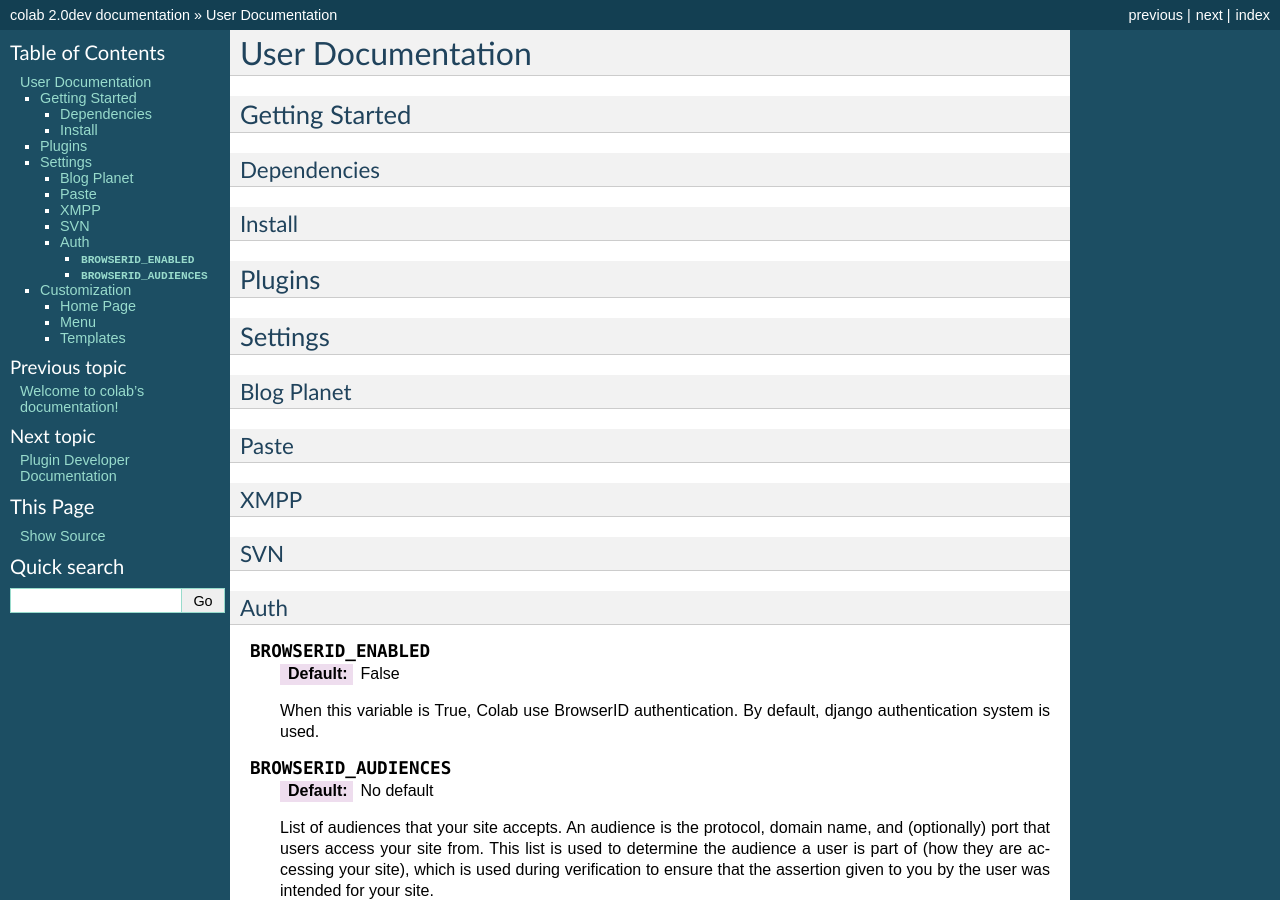
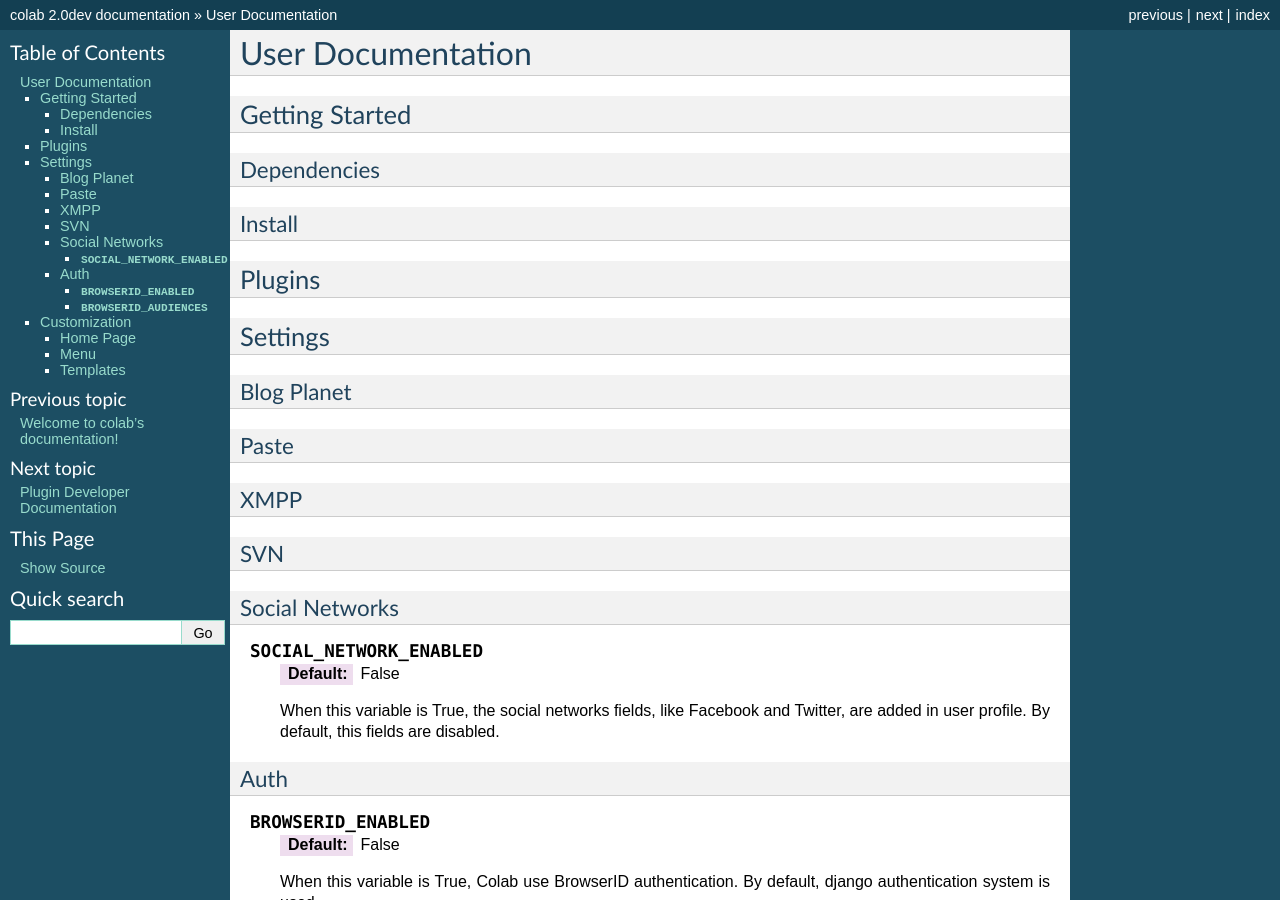
Before and after one commit to colab/colab, a Sphinx documentation site: the page built from docs/source/user.rst, in a window 1280 px wide and 900 px high. Built offline with Sphinx 7.4.7, drawn with Linux system fonts in a browser that asks for light colours; formulas are drawn with MathJax 3.

Commit message:
Added SOCIAL_NETWORK_ENABLED doc

```diff
--- a/docs/source/user.rst
+++ b/docs/source/user.rst
@@ -34,6 +34,15 @@ XMPP
 SVN
 +++
 .. TODO
+
+Social Networks
+++++
+.. attribute:: SOCIAL_NETWORK_ENABLED
+
+   :default: False
+
+   When this variable is True, the social networks fields, like Facebook and
+   Twitter, are added in user profile. By default, this fields are disabled.
 
 Auth
 ++++
```
